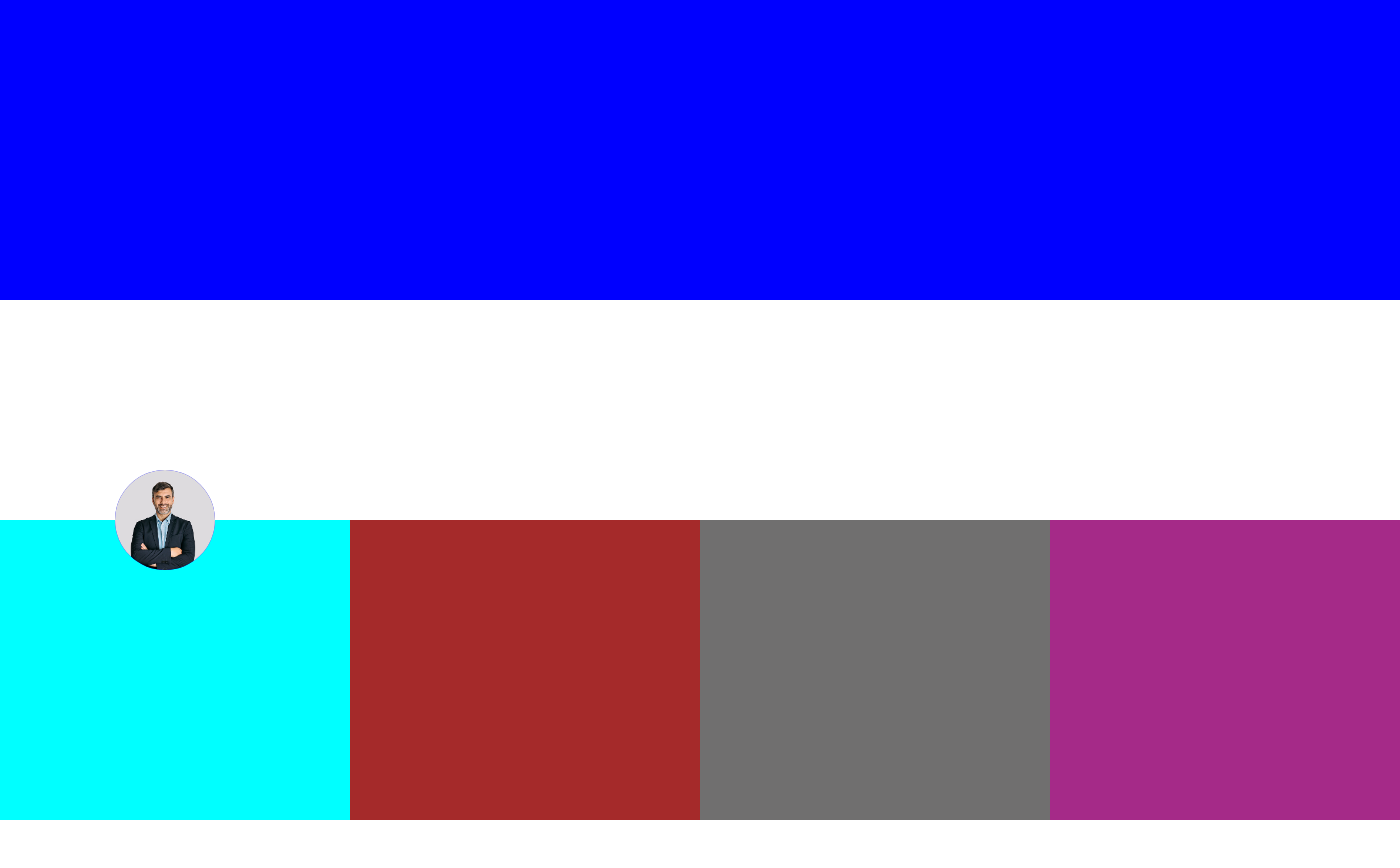
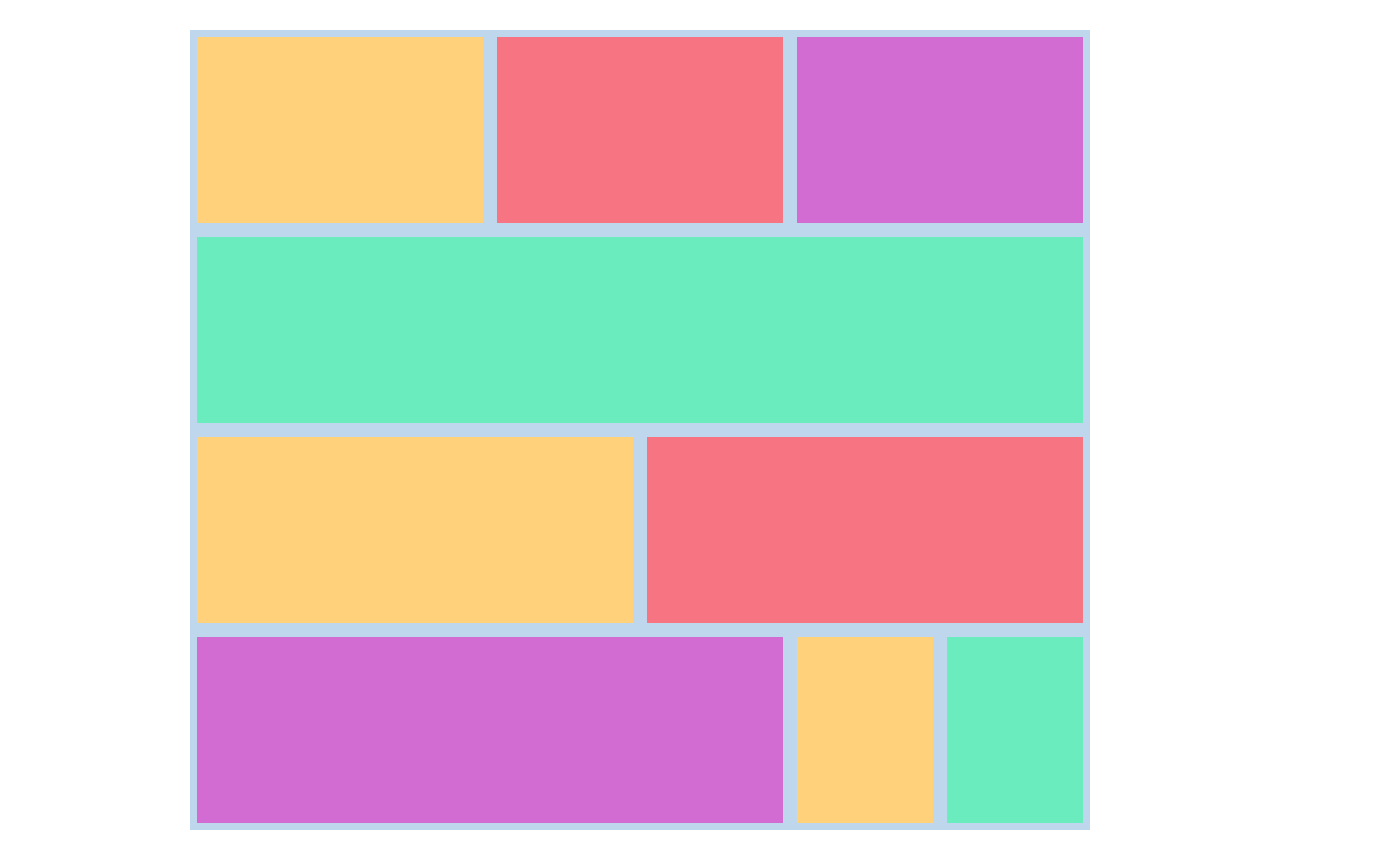
Before and after one commit to aliwebdev1/web-layout-design, a plain HTML site: page index.html in a window 1280 px wide. Shown: the whole page, 1400 px wide, since content can reach past the window. Drawn offline with Linux system fonts and the light colour scheme.

Commit message:
Add files via upload

```diff
--- a/css/style.css
+++ b/css/style.css
@@ -1,88 +1,69 @@
-* {
+*{
     margin: 0;
     padding: 0;
 }
+body{}
+section{
+    width: 900px;
+    height: 800px;
+    background: #b1cfe8d1;
+    margin: 30px auto;}
 
-.container {
-    width: 1400px;
-    margin: auto;
+.row {
+    height: 200px;
 }
-
-.box {
-    /* width: 100%; */
-    height: 300px;
-    background-color: blue;
+.col-1-3{
+    height: 100%;
+    float: left;
+    width: 33.33%;
+    padding: 7px;
+    box-sizing: border-box;
 }
-
-.box1 {
-    margin-top: 30px;
-    height: 300px;
-    background-color: rgb(255, 98, 0);
-    display: flex;
-    align-items: center;
-    justify-content: space-around;
+.col-1-1{
+    height: 100%;
+    float: left;
+    width: 100%;
+    padding: 7px;
+    box-sizing: border-box;
 }
-
-.box1-innebox {
-    height: 200px;
-    background-color: rgb(62, 127, 56);
-    width: 20%;
-    /* margin: 25px; */
+.col-1-2{
+    height: 100%;
+    float: left;
+    width: 50%;
+    padding: 7px;
+    box-sizing: border-box;
 }
-
-.box-parent {
-    margin-top: 220px;
-    margin-bottom: 50px;
-    /* display: flex;
-    justify-content: space-between;
-    align-items: center; */
-    display: grid;
-    grid-template-columns: repeat(4, 1fr)
+.col-2-3 {
+    height: 100%;
+    width: 66.66%;
+    float: left;
+    padding: 7px;
+    box-sizing: border-box;
+}
+.col-1-6{
+    height: 100%;
+    width: 16.66%;
+    float: left;
+    padding: 7px;
+    box-sizing: border-box;
 }
 
 
-.box3 {
-    height: 300px;
-    /* width: 40%; */
-    background-color: aqua;
-    /* position: relative; */
 
+
+.yellow{
+    background: #ffd17a;
+    height: 100%;
 }
-
-.ball {
-    width: 100px;
-    height: 100px;
-    background-color: blue;
-    border-radius: 100%;
-    /*    position: absolute;
-    top: 50%;
-    left: 50%;
-    transform: translate(-50%, -50%); */
-    margin: -50px 0 0 115px;
+.green{
+    background: #6aecbe;
+    height: 100%;
 }
-
-.box4 {
-    height: 300px;
-    /* width: 40%; */
-    background-color: brown
+.red{
+    background: #f77482;
+    height: 100%;
 }
-
-.box5 {
-    height: 300px;
-    /* width: 40%; */
-    background-color: rgb(112, 111, 111)
+.purple{
+    background: #d26cd2;
+    height: 100%;
 }
-
-.box6 {
-    height: 300px;
-    /* width: 40%; */
-    background-color: rgb(165, 42, 136)
-}
-
-img {
-    max-width: 100%;
-    width: 100px;
-    height: 100px;
-    border-radius: 100%;
-    object-fit: cover;
-}
--- a/index.html
+++ b/index.html
@@ -1,53 +1,51 @@
 <!DOCTYPE html>
-<html lang="en">
-
+<html>
 <head>
-    <meta charset="UTF-8">
-    <meta http-equiv="X-UA-Compatible" content="IE=edge">
-    <meta name="viewport" content="width=device-width, initial-scale=1.0">
-    <title>Layout Design</title>
-    <link rel="stylesheet" href="css/style.css">
+	<title>layout designe 1st</title>
+	<link rel="stylesheet"  href="css/style.css">
 </head>
-
 <body>
-    <header>
-        <div class="container">
-            <div class="box">
-
+	<section>
+		<div class="row ">
+			<div class="col-1-3 ">
+				<div class="yellow"></div>
+			</div>
+			<div class="col-1-3 ">
+				<div class="red"></div>
+			</div>
+			<div class="col-1-3 ">
+				<div class="purple"></div>
 			</div>
 		</div>
-    </header>
 
-    <!-- <section>
-        <div class="container">
-            <div class="box1">
-                <div class="box1-innebox"></div>
-                <div class="box1-innebox"></div>
-                <div class="box1-innebox"></div>
-                <div class="box1-innebox"></div>
-
+		<div class="row ">
+			<div class="col-1-1 ">
+				<div class="green"></div>
 			</div>
 		</div>
-    </section> -->
 
-    <section>
-        <div class="container">
-            <div class="box-parent">
-                <div class="box3">
-                    <div class="ball">
-                        <img src="Images/gentle man.jpg" alt="">
+		<div class="row ">
+			<div class="col-1-2 ">
+				<div class="yellow"></div>
+			</div>
+			<div class="col-1-2 ">
+				<div class="red"></div>
 			</div>
 		</div>
-                <div class="box4"></div>
-                <div class="box5"></div>
-                <div class="box6"></div>
+		<div class="row">
+			<div class="col-2-3 ">
+				<div class="purple"></div>
+			</div>
+			<div class="col-1-6 ">
+				<div class="yellow"></div>
+			</div>
+			<div class="col-1-6 ">
+				<div class="green">
+				</div>
 			</div>
 		</div>
 
 	</section>
 
-
-
 </body>
-
 </html>
```
Lines whose indentation alone changed are shown as unchanged.
